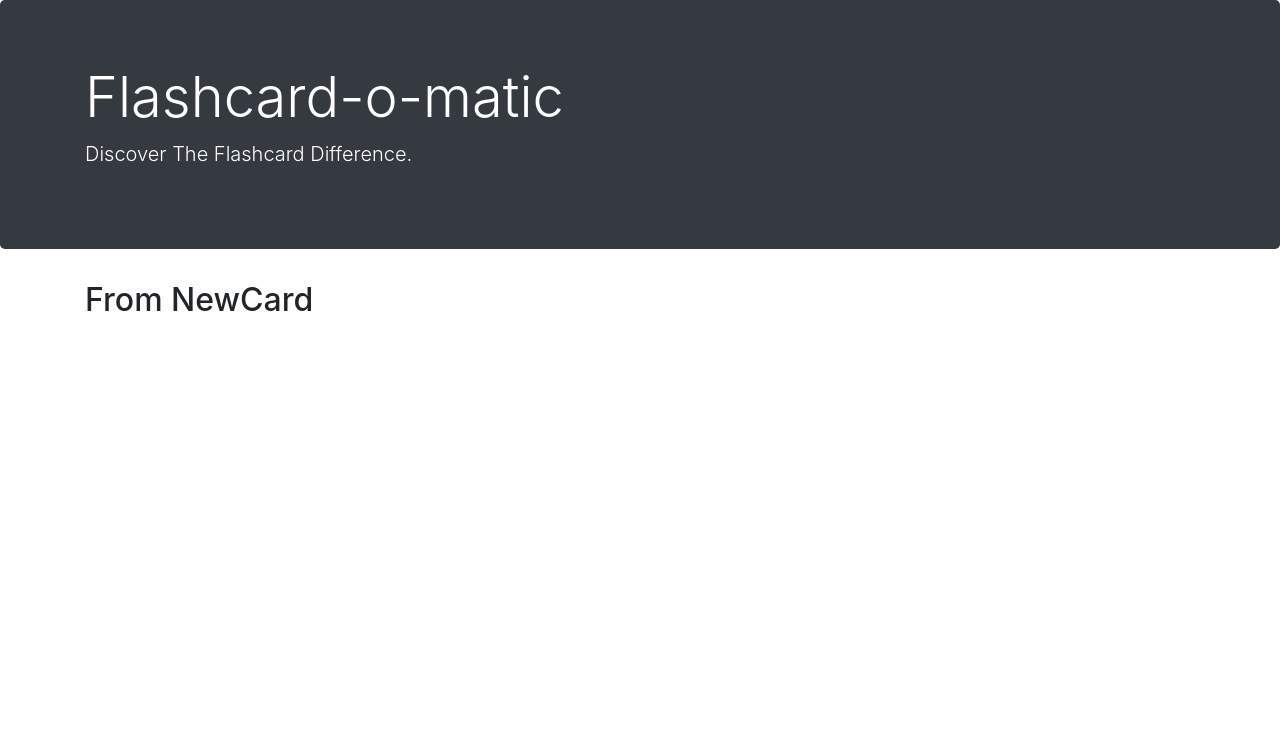
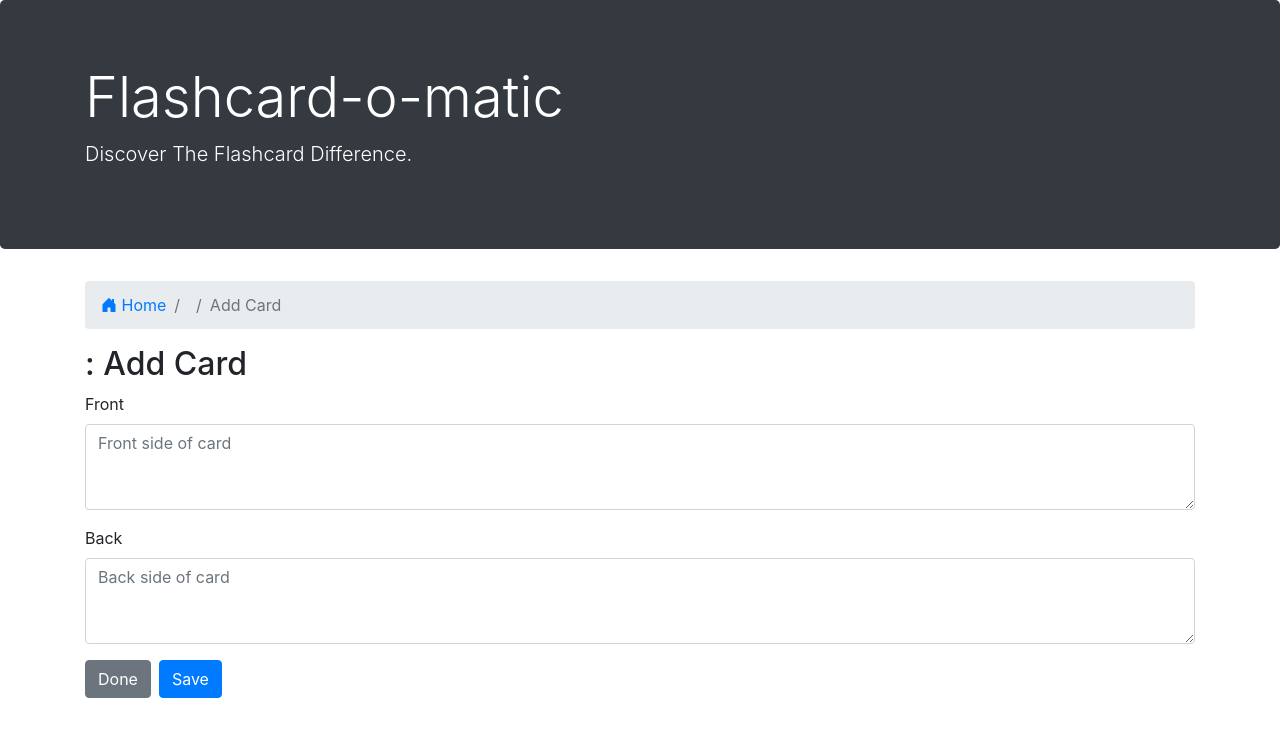
Before and after one commit to Theakayuki/Project-Flashcards-React, a React (Create React App) app: page /decks/1/cards/new in a window 1280 px wide. Shown: the top 736 px of the page. Built offline with nearby package versions, Linux system fonts and the light colour scheme; no server answers; a web font is replaced by a local one.

Commit message:
Added in New Card components

```diff
--- a/data/db.json
+++ b/data/db.json
@@ -9,11 +9,6 @@
       "name": "React Router",
       "description": "React Router is a collection of navigational components that compose declaratively with your application.",
       "id": 2
-    },
-    {
-      "name": "testing",
-      "description": "Change this ello",
-      "id": 3
     }
   ],
   "cards": [
--- /dev/null
+++ b/src/Layout/Card/CardForm.jsx
@@ -0,0 +1,43 @@
+import { Link, useHistory } from 'react-router-dom';
+
+function CardFrom({ deckId, cardData, changeHandler, handleSubmit}) {
+    const history = useHistory();
+    return (
+        <form onSubmit={handleSubmit}>
+            <div className='form-group'>
+                <label htmlFor='front'>Front</label>
+                <textarea
+                    className='form-control'
+                    id='front'
+                    name='front'
+                    rows='3'
+                    placeholder='Front side of card'
+                    onChange={changeHandler}
+                    value={cardData.front}
+                    required
+                ></textarea>
+            </div>
+            <div className='form-group'>
+                <label htmlFor='back'>Back</label>
+                <textarea
+                    className='form-control'
+                    id='back'
+                    name='back'
+                    rows='3'
+                    placeholder='Back side of card'
+                    onChange={changeHandler}
+                    value={cardData.back}
+                    required
+                ></textarea>
+            </div>
+            <Link to={`/decks/${deckId}`} className='btn btn-secondary mr-2'>
+                Done
+            </Link>
+            <button type='submit' className='btn btn-primary'>
+                Save
+            </button>
+        </form>
+    );
+}
+
+export default CardFrom;
--- a/src/Layout/Card/NewCard/NewCard.jsx
+++ b/src/Layout/Card/NewCard/NewCard.jsx
@@ -1,9 +1,75 @@
+import { Fragment, useEffect, useState } from 'react';
+import { Link, useHistory, useParams } from 'react-router-dom';
+import { createCard, readDeck } from '../../../utils/api';
 
-function NewCard(){
+import CardFrom from '../CardForm';
 
-    const tempContent = <h2>From NewCard</h2>;
+function NewCard() {
+    const initialState = { front: '', back: '' };
+    const [cardData, setCardData] = useState({ front: '', back: '' });
+    const [isLoaded, setIsLoaded] = useState(false);
+    const { deckId } = useParams();
+    const history = useHistory();
+    const [deckData, setDeckData] = useState({});
 
-    return tempContent;
+    useEffect(() => {
+        const abortController = new AbortController();
+        async function loadDeck() {
+            const loadedDeck = await readDeck(deckId, abortController.signal);
+            setDeckData(loadedDeck);
+        }
+        loadDeck();
+        setIsLoaded(true);
+        return () => abortController.abort();
+    }, [deckId]);
+
+    const changeHandler = ({ target }) => {
+        setCardData({
+            ...cardData,
+            [target.name]: target.value,
+        });
+    };
+
+    const handleSubmit = async (event) => {
+        event.preventDefault();
+        await createCard(deckId, cardData);
+        setCardData(initialState);
+        history.go(0);
+    };
+
+    const Breadcrumb = () => {
+        return (
+            <nav aria-label='breadcrumb'>
+                <ol className='breadcrumb'>
+                    <li className='breadcrumb-item'>
+                        <Link to='/'>
+                            <i className='bi bi-house-door-fill'></i> Home
+                        </Link>
+                    </li>
+                    <li className='breadcrumb-item'>
+                        <Link to={`/decks/${deckId}`}>{deckData.name}</Link>
+                    </li>
+                    <li className='breadcrumb-item active' aria-current='page'>
+                        Add Card
+                    </li>
+                </ol>
+            </nav>
+        );
+    };
+
+    return (
+        <Fragment>
+            {isLoaded ? (
+                <Fragment>
+                    <Breadcrumb />
+                    <h2>{deckData.name}: Add Card</h2>
+                    <CardFrom deckId={deckId} cardData={cardData} changeHandler={changeHandler} handleSubmit={handleSubmit} />
+                </Fragment>
+            ) : (
+                <p>Loading...</p>
+            )}
+        </Fragment>
+    );
 }
 
 export default NewCard;
--- a/src/Layout/Deck/Deck.jsx
+++ b/src/Layout/Deck/Deck.jsx
@@ -23,6 +23,14 @@ function Deck() {
 
     const handleDeckEdit = () => {
         history.push(`/decks/${deckId}/edit`);
+    };
+
+    const handleCardAdd = () => {
+        history.push(`/decks/${deckId}/cards/new`);
+    };
+
+    const handleStudy = () => {
+        history.push(`/decks/${deckId}/study`);
     };
 
 
@@ -51,8 +59,8 @@ function Deck() {
                 <div className='d-flex justify-content-between'>
                     <div>
                         <button className='btn btn-secondary' onClick={handleDeckEdit}>Edit</button>
-                        <button className='btn btn-primary ml-2'>Study</button>
-                        <button className='btn btn-primary ml-2'>Add Cards</button>
+                        <button className='btn btn-primary ml-2' onClick={handleStudy}>Study</button>
+                        <button className='btn btn-primary ml-2' onClick={handleCardAdd}>Add Cards</button>
                     </div>
                     <div>
                         <DeleteButton type={'deck'} id={deck.id} shouldReload={false} />
```
